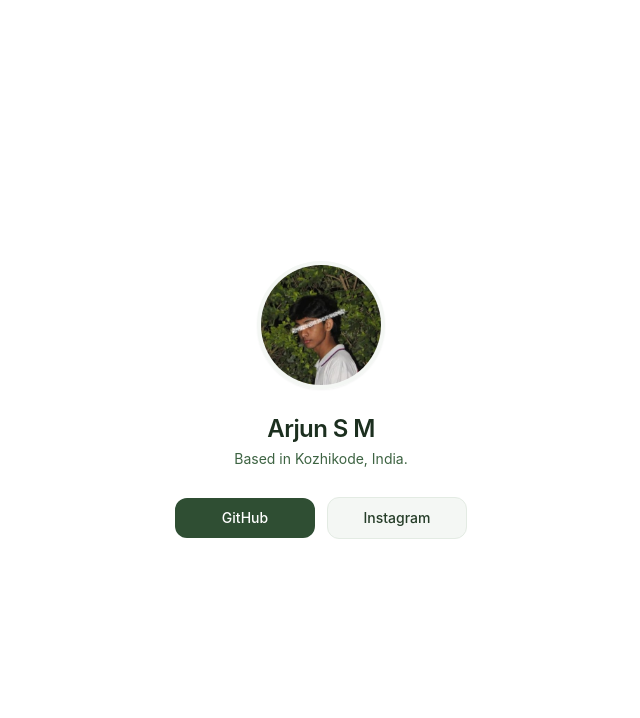
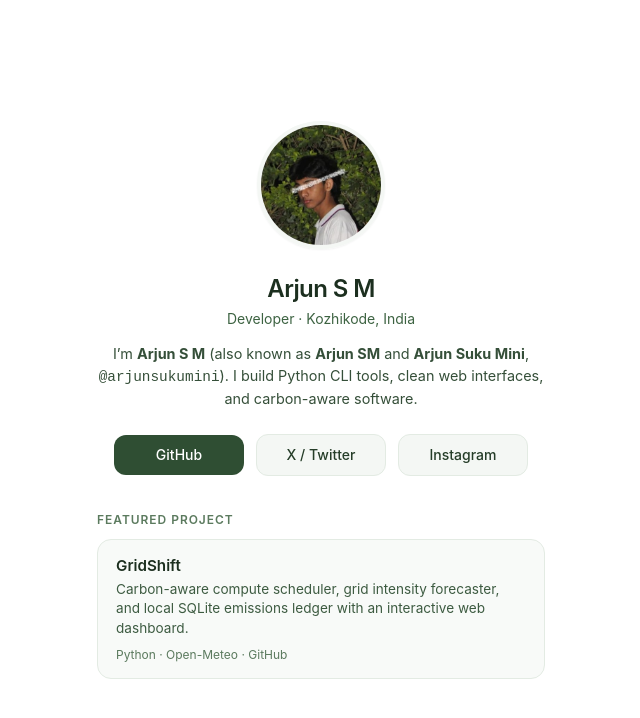
Before and after one commit to arjunsukumini/arjunsukumini.github.io, a plain HTML site: page index.html in a window 1280 px wide. Shown: the whole page, without its empty margins (319-959 px from the left). Drawn offline with Linux system fonts and the light colour scheme.

Commit message:
Enrich SEO profile copy, social links, featured project, and repo docs

```diff
--- a/index.html
+++ b/index.html
@@ -8,24 +8,28 @@
   <meta name="robots" content="index, follow">
   <link rel="canonical" href="https://arjunsukumini.github.io/">
   <title>Arjun S M (Arjun SM) — Kozhikode, India</title>
-  <meta name="description" content="Arjun S M (also known as Arjun SM and Arjun Suku Mini) is based in Kozhikode, India. Official links to GitHub (@arjunsukumini) and Instagram (@arjunnnsm).">
-  <meta name="keywords" content="Arjun S M, Arjun SM, Arjun Suku Mini, arjunsukumini, arjunnnsm, Kozhikode">
+  <meta name="description" content="Arjun S M (Arjun SM / Arjun Suku Mini) is a software developer based in Kozhikode, India, building open-source Python tools like GridShift. Official links to GitHub, X, and Instagram.">
+  <meta name="keywords" content="Arjun S M, Arjun SM, Arjun Suku Mini, Arjun Sukumini, arjunsukumini, arjunnnsm, Kozhikode, GridShift, Python developer">
   <meta property="og:type" content="website">
   <meta property="og:url" content="https://arjunsukumini.github.io/">
   <meta property="og:title" content="Arjun S M (Arjun SM) — Kozhikode, India">
-  <meta property="og:description" content="Arjun S M (also known as Arjun SM and Arjun Suku Mini) is based in Kozhikode, India. Official links to GitHub (@arjunsukumini) and Instagram (@arjunnnsm).">
+  <meta property="og:description" content="Arjun S M (Arjun SM / Arjun Suku Mini) is a software developer based in Kozhikode, India, building open-source Python tools like GridShift.">
   <meta property="og:image" content="https://arjunsukumini.github.io/avatar.jpg">
   <meta property="og:site_name" content="Arjun S M">
   <meta name="twitter:card" content="summary">
+  <meta name="twitter:site" content="@arjunsukumini">
   <meta name="twitter:title" content="Arjun S M (Arjun SM) — Kozhikode, India">
-  <meta name="twitter:description" content="Arjun S M (also known as Arjun SM and Arjun Suku Mini) is based in Kozhikode, India. Official links to GitHub (@arjunsukumini) and Instagram (@arjunnnsm).">
+  <meta name="twitter:description" content="Arjun S M (Arjun SM / Arjun Suku Mini) is a software developer based in Kozhikode, India, building open-source Python tools like GridShift.">
   <meta name="twitter:image" content="https://arjunsukumini.github.io/avatar.jpg">
   <script type="application/ld+json">
   {
     "@context": "https://schema.org",
     "@type": "Person",
     "name": "Arjun S M",
-    "alternateName": ["Arjun SM", "Arjun Suku Mini", "arjunsukumini"],
+    "alternateName": ["Arjun SM", "Arjun Suku Mini", "Arjun Sukumini", "arjunsukumini"],
+    "description": "Software developer based in Kozhikode, India, building Python CLI tools, web apps, and carbon-aware software such as GridShift.",
+    "jobTitle": "Software Developer",
+    "knowsAbout": ["Python", "Web Development", "Carbon-Aware Computing", "CLI Tools"],
     "url": "https://arjunsukumini.github.io/",
     "image": "https://arjunsukumini.github.io/avatar.jpg",
     "address": {
@@ -36,6 +40,7 @@
     },
     "sameAs": [
       "https://github.com/arjunsukumini",
+      "https://x.com/arjunsukumini",
       "https://www.instagram.com/arjunnnsm/"
     ]
   }
@@ -94,15 +99,16 @@
     }
     .links {
       display: flex;
+      flex-wrap: wrap;
       align-items: center;
       justify-content: center;
       gap: 0.75rem;
-      margin-top: 1.75rem;
+      margin-top: 1.5rem;
       width: 100%;
     }
     .btn {
-      flex: 1;
-      max-width: 140px;
+      flex: 1 1 110px;
+      max-width: 130px;
       padding: 0.625rem 1rem;
       border-radius: 0.75rem;
       font-size: 0.875rem;
@@ -126,21 +132,85 @@
     .btn-secondary:hover {
       background-color: #e3ebe3;
     }
+    .about-copy {
+      font-size: 0.9rem;
+      line-height: 1.5;
+      color: #354f39;
+      margin-top: 0.85rem;
+    }
+    .projects {
+      width: 100%;
+      margin-top: 2.25rem;
+      text-align: left;
+    }
+    .section-title {
+      font-size: 0.75rem;
+      font-weight: 600;
+      letter-spacing: 0.08em;
+      text-transform: uppercase;
+      color: #5b7a5e;
+      margin-bottom: 0.75rem;
+    }
+    .card {
+      display: block;
+      padding: 1rem 1.125rem;
+      border-radius: 0.875rem;
+      background-color: #f8faf8;
+      border: 1px solid #e3ebe3;
+      text-decoration: none;
+      transition: border-color 0.15s ease, background-color 0.15s ease;
+    }
+    .card:hover {
+      border-color: #b8ceb9;
+      background-color: #f2f6f2;
+    }
+    .card-title {
+      font-size: 0.95rem;
+      font-weight: 600;
+      color: #1c2f1f;
+    }
+    .card-desc {
+      font-size: 0.85rem;
+      line-height: 1.45;
+      color: #3d5b41;
+      margin-top: 0.3rem;
+    }
+    .card-meta {
+      font-size: 0.75rem;
+      color: #5b7a5e;
+      margin-top: 0.5rem;
+    }
   </style>
 </head>
 <body>
   <main>
     <img src="avatar.jpg" alt="Arjun S M" class="avatar" />
     <h1>Arjun S M</h1>
-    <p class="bio">Based in Kozhikode, India.</p>
+    <p class="bio">Developer · Kozhikode, India</p>
+    <p class="about-copy">
+      I’m <strong>Arjun S M</strong> (also known as <strong>Arjun SM</strong> and <strong>Arjun Suku Mini</strong>, <code>@arjunsukumini</code>). I build Python CLI tools, clean web interfaces, and carbon-aware software.
+    </p>
     <div class="links">
-      <a href="https://github.com/arjunsukumini" target="_blank" rel="noopener noreferrer" class="btn btn-primary">
+      <a href="https://github.com/arjunsukumini" target="_blank" rel="me noopener noreferrer" class="btn btn-primary">
         GitHub
       </a>
-      <a href="https://www.instagram.com/arjunnnsm/" target="_blank" rel="noopener noreferrer" class="btn btn-secondary">
+      <a href="https://x.com/arjunsukumini" target="_blank" rel="me noopener noreferrer" class="btn btn-secondary">
+        X / Twitter
+      </a>
+      <a href="https://www.instagram.com/arjunnnsm/" target="_blank" rel="me noopener noreferrer" class="btn btn-secondary">
         Instagram
       </a>
     </div>
+    <section class="projects" aria-label="Featured Projects">
+      <h2 class="section-title">Featured Project</h2>
+      <a href="https://github.com/arjunsukumini/gridshift" target="_blank" rel="noopener noreferrer" class="card">
+        <div class="card-title">GridShift</div>
+        <p class="card-desc">
+          Carbon-aware compute scheduler, grid intensity forecaster, and local SQLite emissions ledger with an interactive web dashboard.
+        </p>
+        <div class="card-meta">Python · Open-Meteo · GitHub</div>
+      </a>
+    </section>
   </main>
 </body>
 </html>
```
Also changed, not shown: 2 other files.
